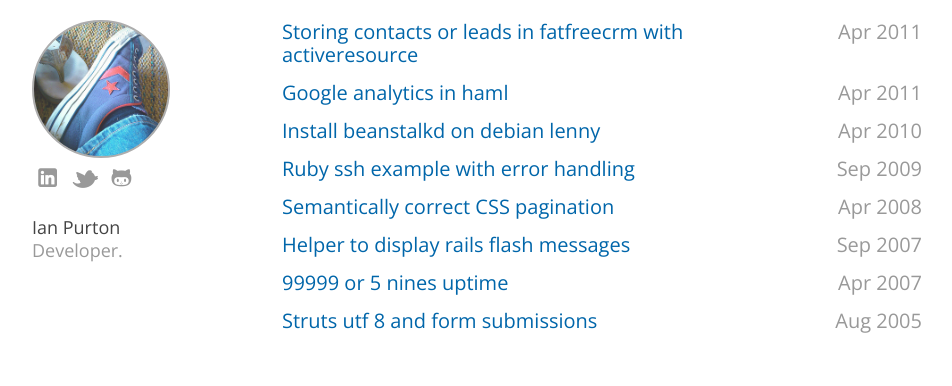
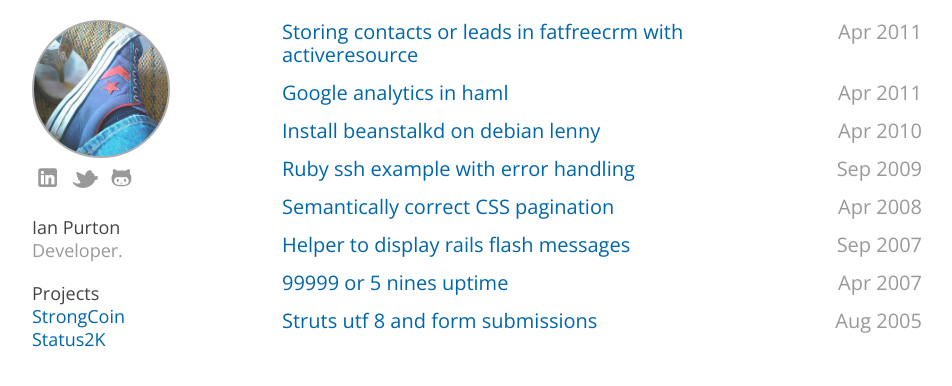
Before and after one commit to thisismk/ianpurton.github.com, a Jekyll site: the page built from index.html, in a window 1280 px wide. Shown: the top 386 px of the page, without its empty margins (138-1090 px from the left). Built offline with Jekyll 4.4.1, drawn with Linux system fonts in a browser that asks for light colours; some web fonts are replaced.

Commit message:
Add projects

```diff
--- a/_layouts/default.html
+++ b/_layouts/default.html
@@ -77,11 +77,21 @@
             <li>
               <a href="http://github.com/ianpurton" id="sidebar-github" class="icon-github" title="I share and fork code here" onClick="_gaq.push(['_trackEvent', 'Social Icons', 'Click', 'Github']);"></a>
             </li>
+
+            <li>
+              <a href="http://www.flickr.com/photos/purton/" id="sidebar-flickr" class="icon-flickr" title="My photos" onClick="_gaq.push(['_trackEvent', 'Social Icons', 'Click', 'Flickr']);"></a>
+            </li>
           </ul>
 
           <ul id="me">
             <li>Ian Purton</span></li>
             <li class="gray">Developer.</li>
+          </ul>
+
+          <ul id="projects">
+            <li>Projects</span></li>
+            <li class="gray"><a href="strongcoin.com">StrongCoin</a></li>
+            <li class="gray"><a href="status2k.com">Status2K</a></li>
           </ul>
 
         </section>
```
